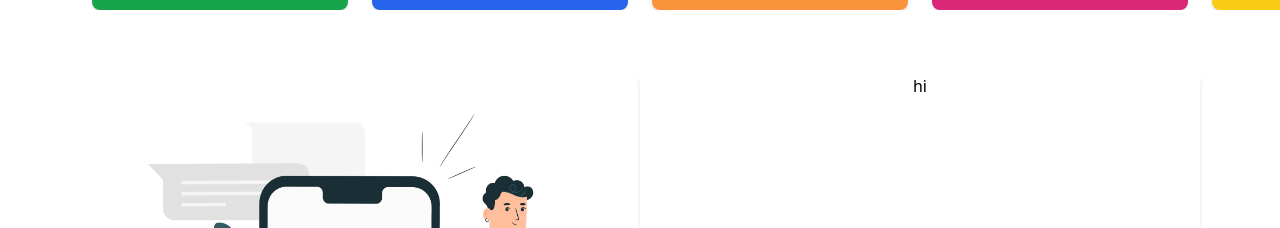
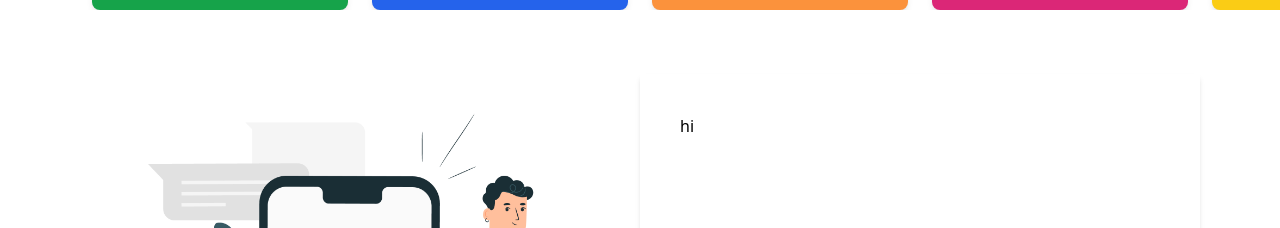
Before and after one commit to kwakyebrilliant/playme, a React (Create React App) app: page /previous in a window 1280 px wide. Shown: the part 430-658 px from the top of the page. Built offline with nearby package versions, Linux system fonts and the light colour scheme; the HTML template or start-up script is replaced by a standard one.

Commit message:
previous updates

```diff
--- a/src/components/Previous.js
+++ b/src/components/Previous.js
@@ -183,7 +183,7 @@ function Previous() {
             <div className='shadow-md text-center lg:mx-0 lg:text-left'>
 
 
-                <div className='flex justify-center'>
+                <div className='flex p-10'>
                     <h1>hi</h1>
                 </div>
 
```
